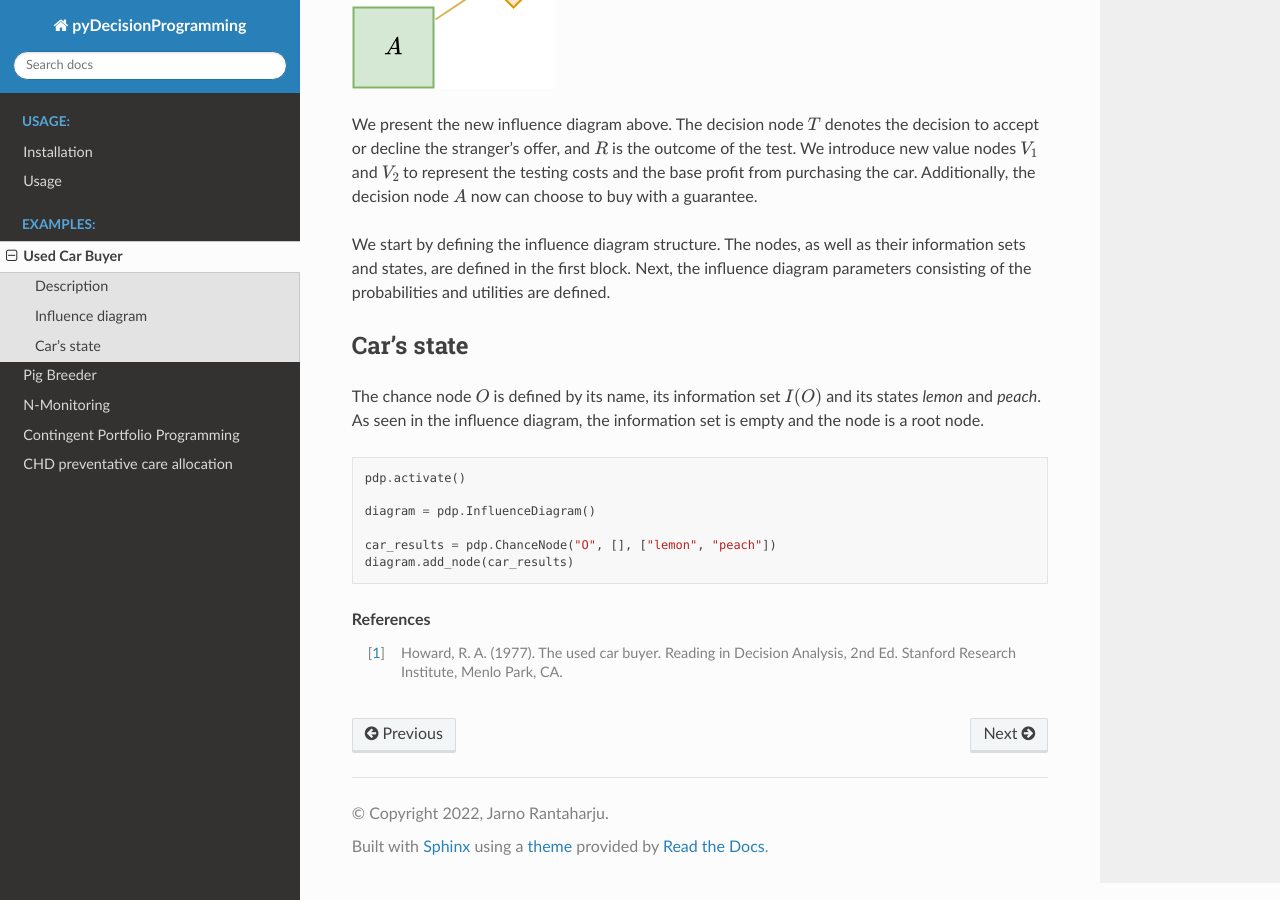
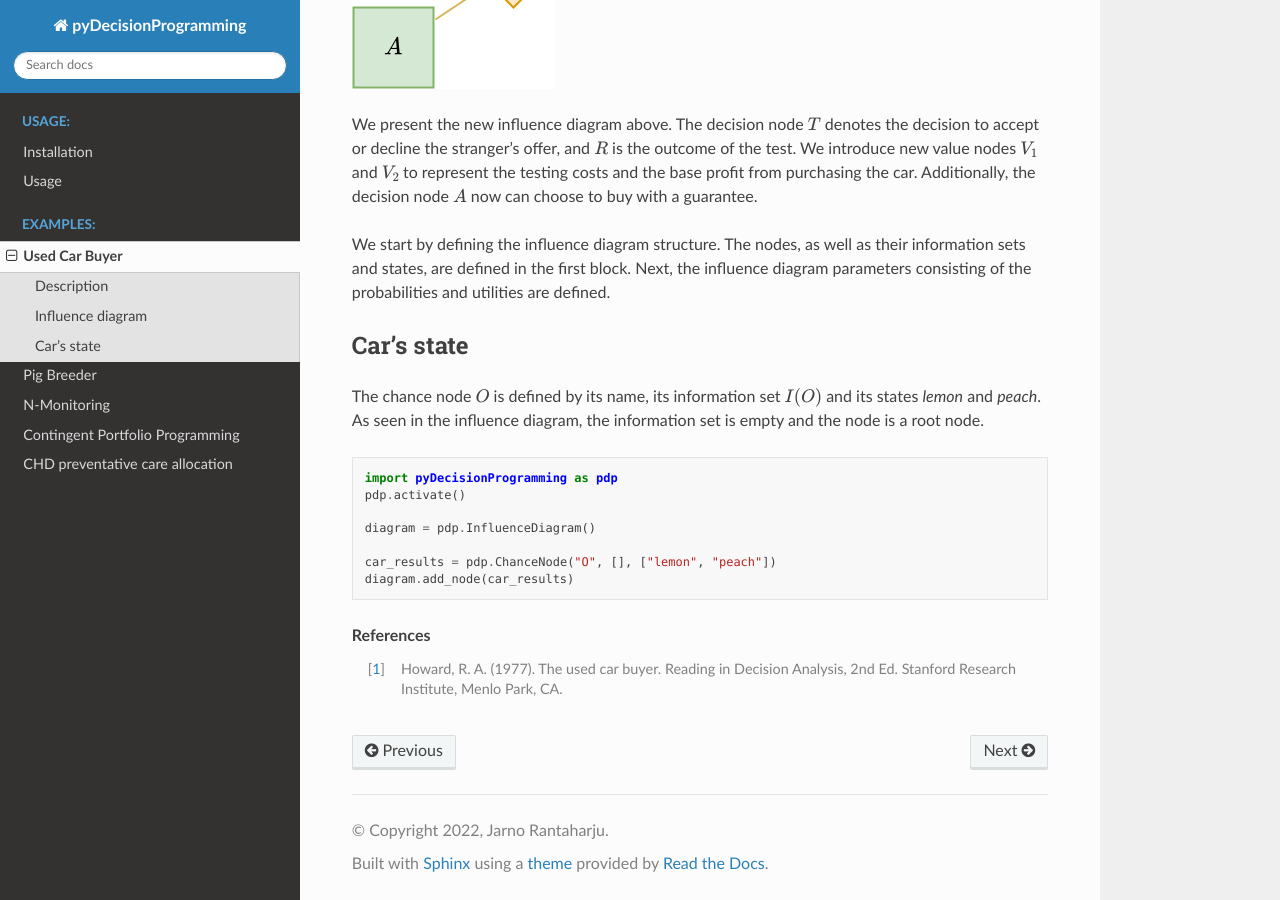
Before and after one commit to gamma-opt/pyDecisionProgramming, a Sphinx documentation site: the page built from docs/used-car-buyer.rst, in a window 1280 px wide and 900 px high, scrolled down 1389 px. Built offline with Sphinx 7.4.7 and the Read the Docs theme 2.0.0, drawn with Linux system fonts in a browser that asks for light colours.

Commit message:
Car's state explanation

```diff
--- a/docs/used-car-buyer.rst
+++ b/docs/used-car-buyer.rst
@@ -78,6 +78,7 @@ is a root node.
 
 .. code-block:: Python
 
+  import pyDecisionProgramming as pdp
   pdp.activate()
 
   diagram = pdp.InfluenceDiagram()
```
